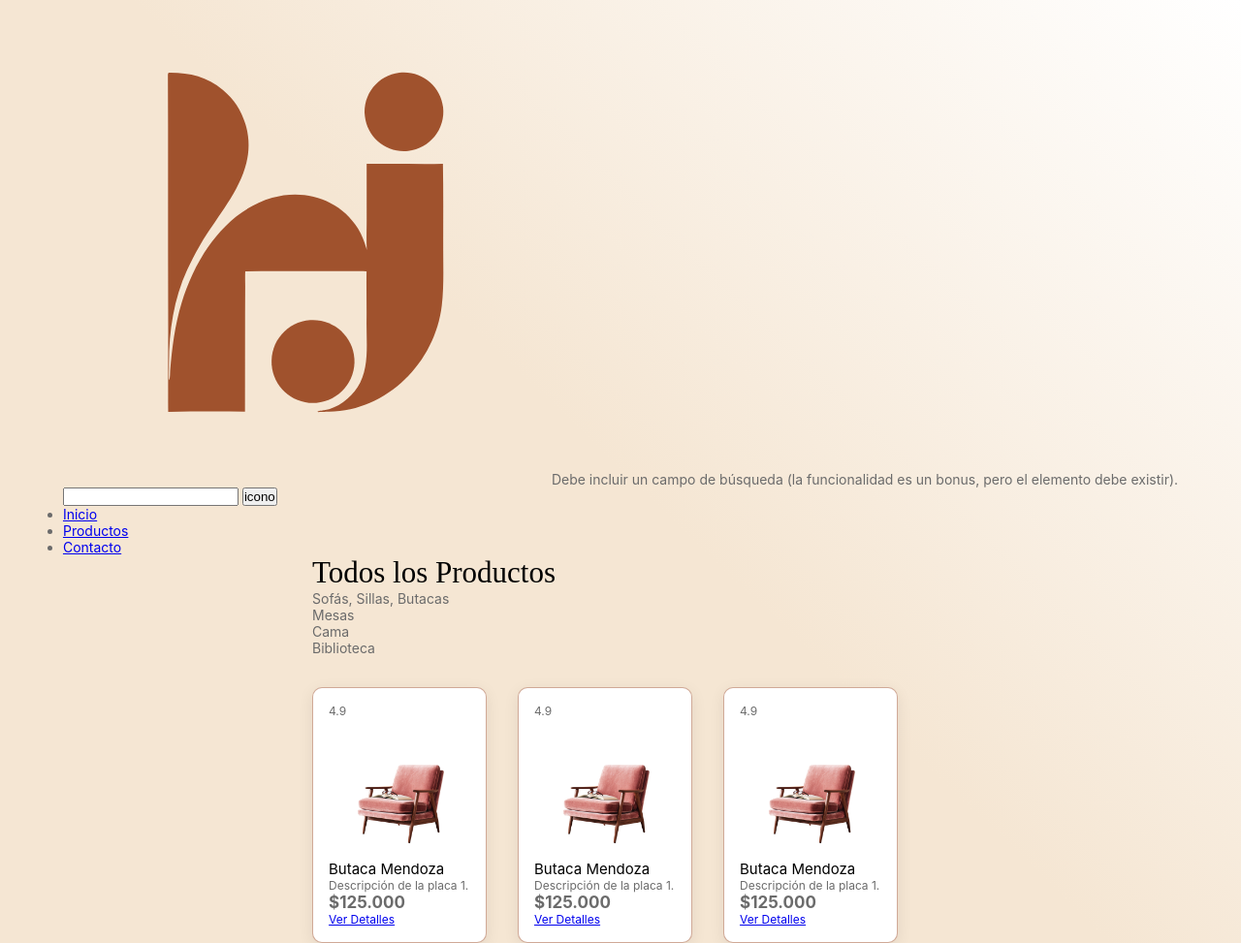
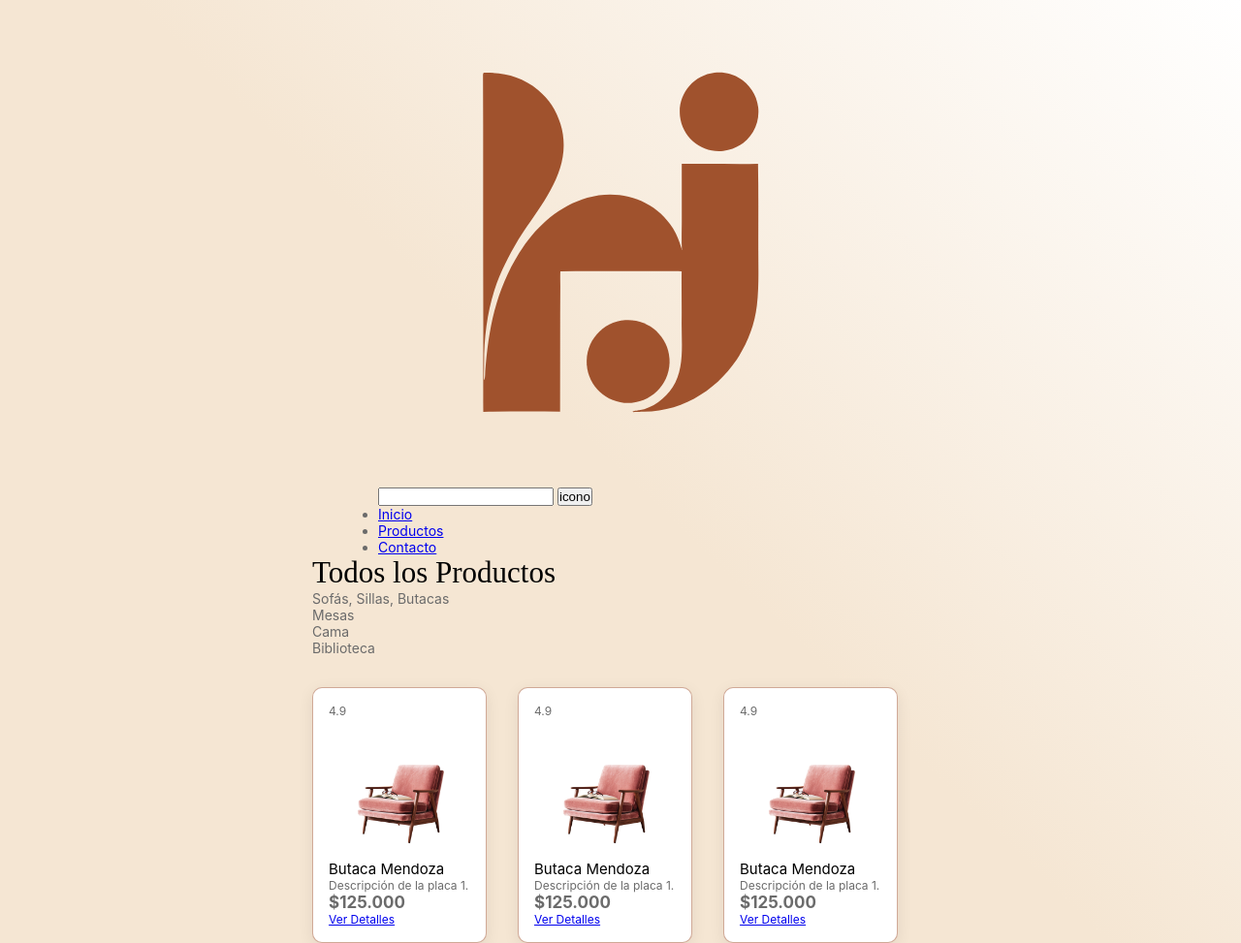
Before and after one commit to Nachzzz/MuebleriaJota_Grupo4, a plain HTML site: page productos.html in a window 1280 px wide. Shown: the whole page at 97% size. Drawn offline with Linux system fonts and the light colour scheme.

Commit message:
borro comentario

```diff
--- a/productos.html
+++ b/productos.html
@@ -11,11 +11,6 @@
 <body>
     <header>
         <img src="/assets/img/logo.svg" alt="logo-HJ">
-
-Debe incluir un campo de búsqueda (la
-funcionalidad es un bonus, pero el
-elemento debe existir).
-
         <nav>
             <form action="/buscar" method="post" role="search">
                 <input type="text">
```
